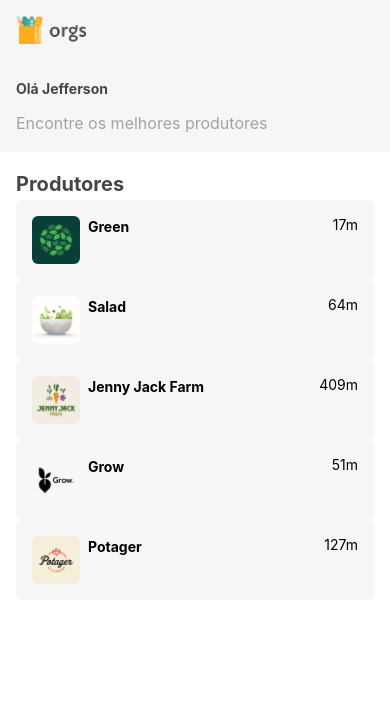
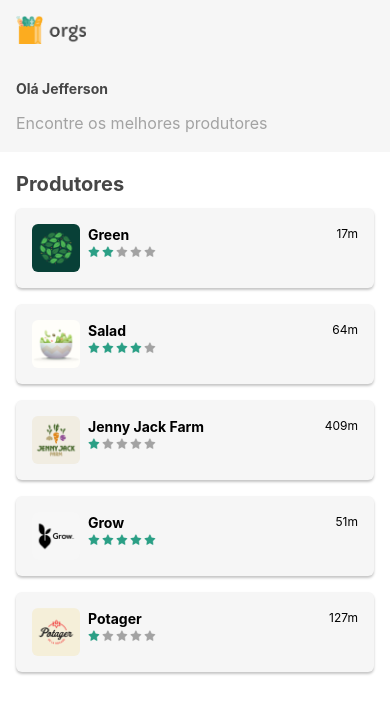
Before and after one commit to Jeffbreno/orgsHooks, a React Native app: screen / in a window 390 px wide. Shown: the top 714 px of the page. Built offline with nearby package versions, Linux system fonts and the light colour scheme.

Commit message:
26042023_1825

```diff
--- /dev/null
+++ b/src/components/Estrelas.js
@@ -0,0 +1,52 @@
+import React, {useState} from 'react';
+import {Image, StyleSheet, TouchableOpacity, View} from 'react-native';
+
+import estrelaTrue from '../assets/estrela.png';
+import estrelaFalse from '../assets/estrelaCinza.png';
+
+export default function Estrelas({
+  quantidade: quantidadeAntiga,
+  editavel = false,
+  grande = false,
+}) {
+  const [quantidade, setQuantidade] = useState(quantidadeAntiga);
+  const estilos = estilosFuncao(grande);
+  const getImage = index => {
+    if (index < quantidade) {
+      return estrelaTrue;
+    } else {
+      return estrelaFalse;
+    }
+  };
+  const RenderEstrelas = () => {
+    const listaEstrelas = [];
+    for (let i = 0; i < 5; i++) {
+      listaEstrelas.push(
+        <TouchableOpacity
+          key={i}
+          onPress={() => setQuantidade(i + 1)}
+          disabled={!editavel}>
+          <Image style={estilos.estrela} source={getImage(i)} />
+        </TouchableOpacity>,
+      );
+    }
+    return listaEstrelas;
+  };
+  return (
+    <View style={estilos.estrelas}>
+      <RenderEstrelas />
+    </View>
+  );
+}
+
+const estilosFuncao = grande =>
+  StyleSheet.create({
+    estrelas: {
+      flexDirection: 'row',
+    },
+    estrela: {
+      width: grande ? 36 : 12,
+      height: grande ? 36 : 12,
+      marginRight: 2,
+    },
+  });
--- a/src/view/home/components/Produtor.js
+++ b/src/view/home/components/Produtor.js
@@ -1,24 +1,47 @@
-import React from 'react';
-import {Image, StyleSheet, Text, View} from 'react-native';
+import React, {useState} from 'react';
+import {Image, StyleSheet, Text, TouchableOpacity, View} from 'react-native';
+import Estrelas from '../../../components/Estrelas';
 
 export default function Produtor({nome, imagem, distancia, estrelas}) {
+  const [selecionado, setSelecionado] = useState(false);
+
   return (
-    <View style={estilos.cartao}>
+    <TouchableOpacity
+      style={estilos.cartao}
+      onPress={() => setSelecionado(!selecionado)}>
       <Image style={estilos.imagem} source={imagem} accessibilityLabel={nome} />
       <View style={estilos.informacoes}>
-        <Text style={estilos.nome}>{nome}</Text>
-        <Text>{distancia}</Text>
+        <View>
+          <Text style={estilos.nome}>{nome}</Text>
+          <Estrelas
+            quantidade={estrelas}
+            editavel={selecionado}
+            grande={selecionado}
+          />
+        </View>
+        <Text style={estilos.distancia}>{distancia}</Text>
       </View>
-    </View>
+    </TouchableOpacity>
   );
 }
 
 const estilos = StyleSheet.create({
   cartao: {
     backgroundColor: '#F6F6F6',
+    marginVertical: 8,
     marginHorizontal: 16,
     borderRadius: 6,
     flexDirection: 'row',
+    //IOS
+    shadowColor: '#000000',
+    shadowOffset: {
+      width: 0,
+      height: 2,
+    },
+    shadowOpacity: 0.23,
+    shadowRadius: 2.62,
+    //ANDROID
+    elevation: 4,
   },
   imagem: {
     width: 48,
@@ -35,12 +58,13 @@
     marginVertical: 16,
     marginRight: 16,
   },
-  nome:{
+  nome: {
     fontSize: 14,
     lineHeight: 22,
-    fontWeight: 'bold'
+    fontWeight: 'bold',
   },
-  distancia:{
-
-  }
+  distancia: {
+    fontSize: 12,
+    lineHeight: 19,
+  },
 });
```
